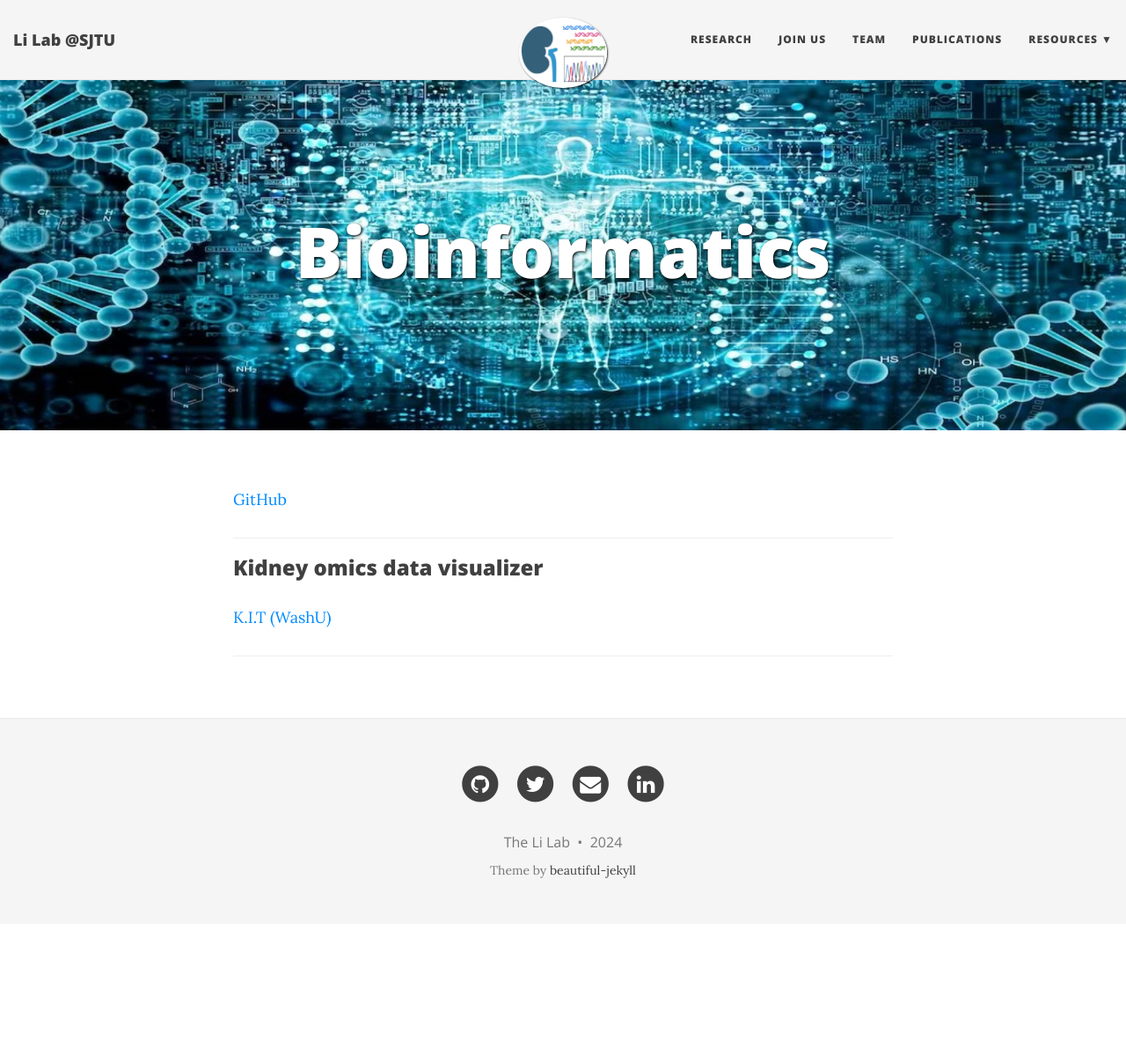
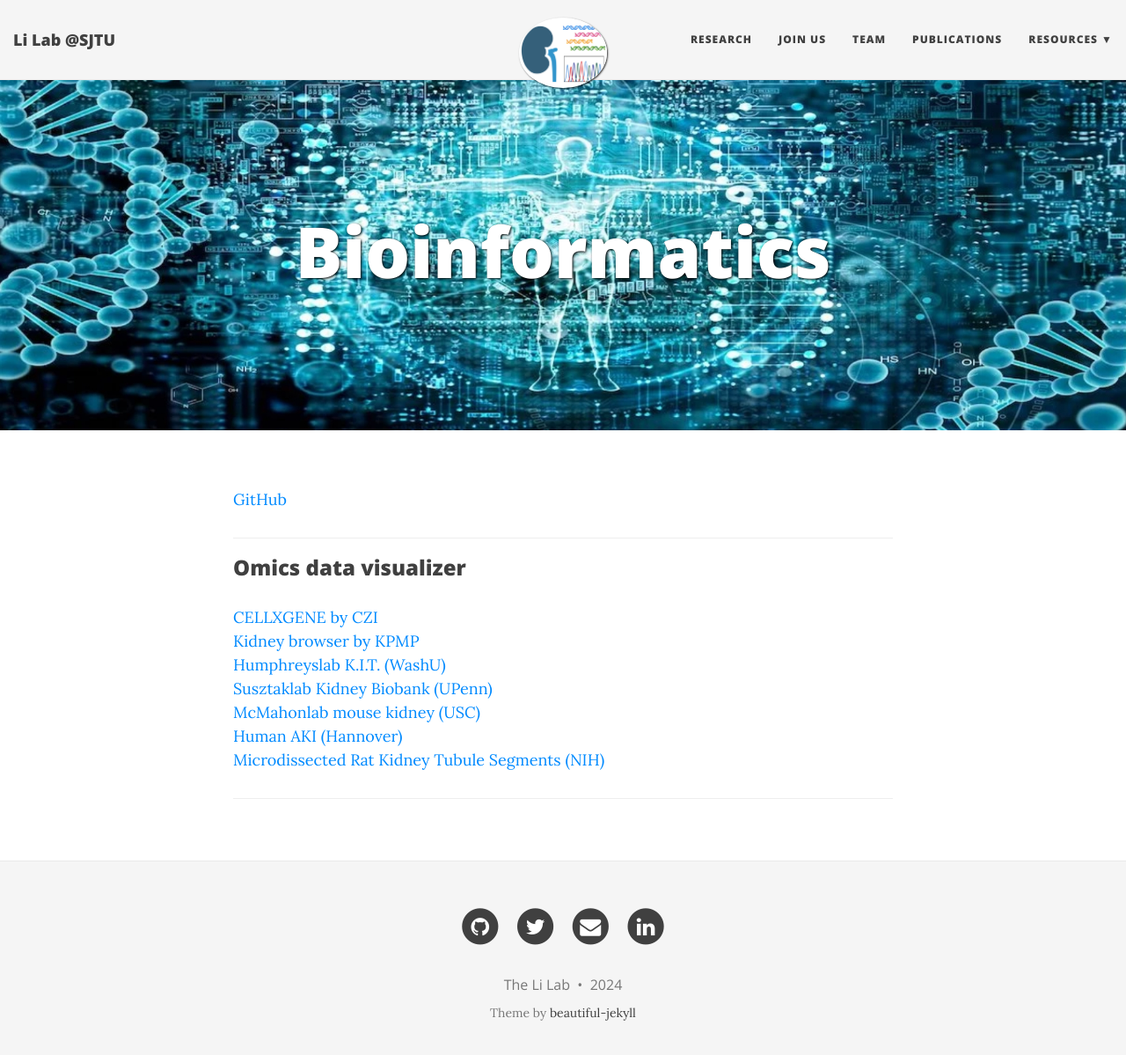
Before and after one commit to TheLiLab/thelilab.github.io, a Jekyll site: the page built from drylab.md, in a window 1280 px wide and 1212 px high. Shown: the top 1199 px of the window at 88% size. Built offline with Jekyll 4.4.1, drawn with Linux system fonts in a browser that asks for light colours; nearby versions of some CDN libraries.

Commit message:
Update drylab.md

```diff
--- a/drylab.md
+++ b/drylab.md
@@ -10,6 +10,12 @@ bigimg:
 <a href="https://github.com/HaikuoLi" target="_blank">GitHub</a><br>
 <hr>
 
-### Kidney omics data visualizer
-<a href="https://humphreyslab.com/SingleCell/" target="_blank">K.I.T (WashU)</a><br>
+### Omics data visualizer
+<a href="https://cellxgene.cziscience.com/datasets" target="_blank">CELLXGENE by CZI</a><br>
+<a href="https://atlas.kpmp.org/explorer/" target="_blank">Kidney browser by KPMP</a><br>
+<a href="https://humphreyslab.com/SingleCell/" target="_blank">Humphreyslab K.I.T. (WashU)</a><br>
+<a href="http://www.susztaklab.com/" target="_blank">Susztaklab Kidney Biobank (UPenn)</a><br>
+<a href="https://cello.shinyapps.io/kidneycellexplorer/" target="_blank">McMahonlab mouse kidney (USC)</a><br>
+<a href="https://shiny.mdc-berlin.de/humAKI/" target="_blank">Human AKI (Hannover)</a><br>
+<a href="https://esbl.nhlbi.nih.gov/helixweb/Database/NephronRNAseq/" target="_blank">Microdissected Rat Kidney Tubule Segments (NIH)</a><br>
 <hr>
```
